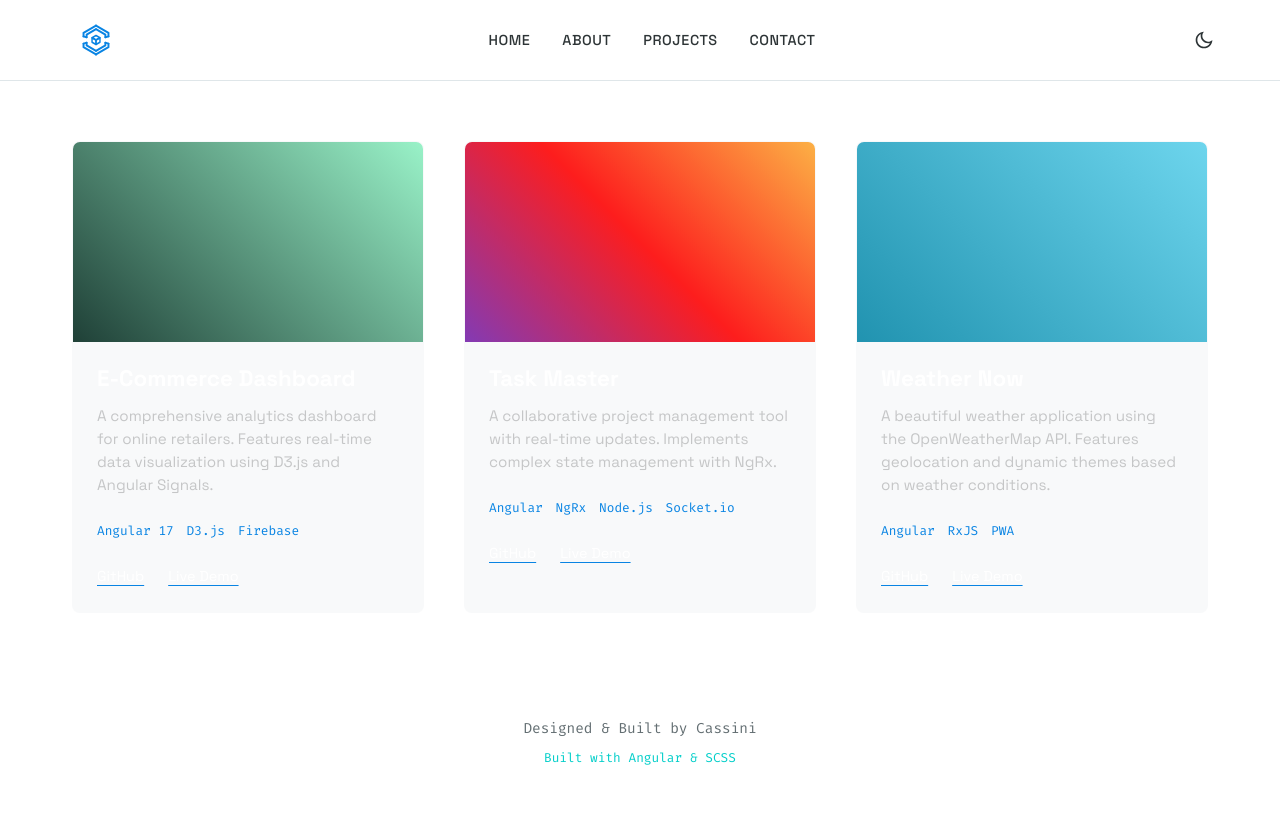
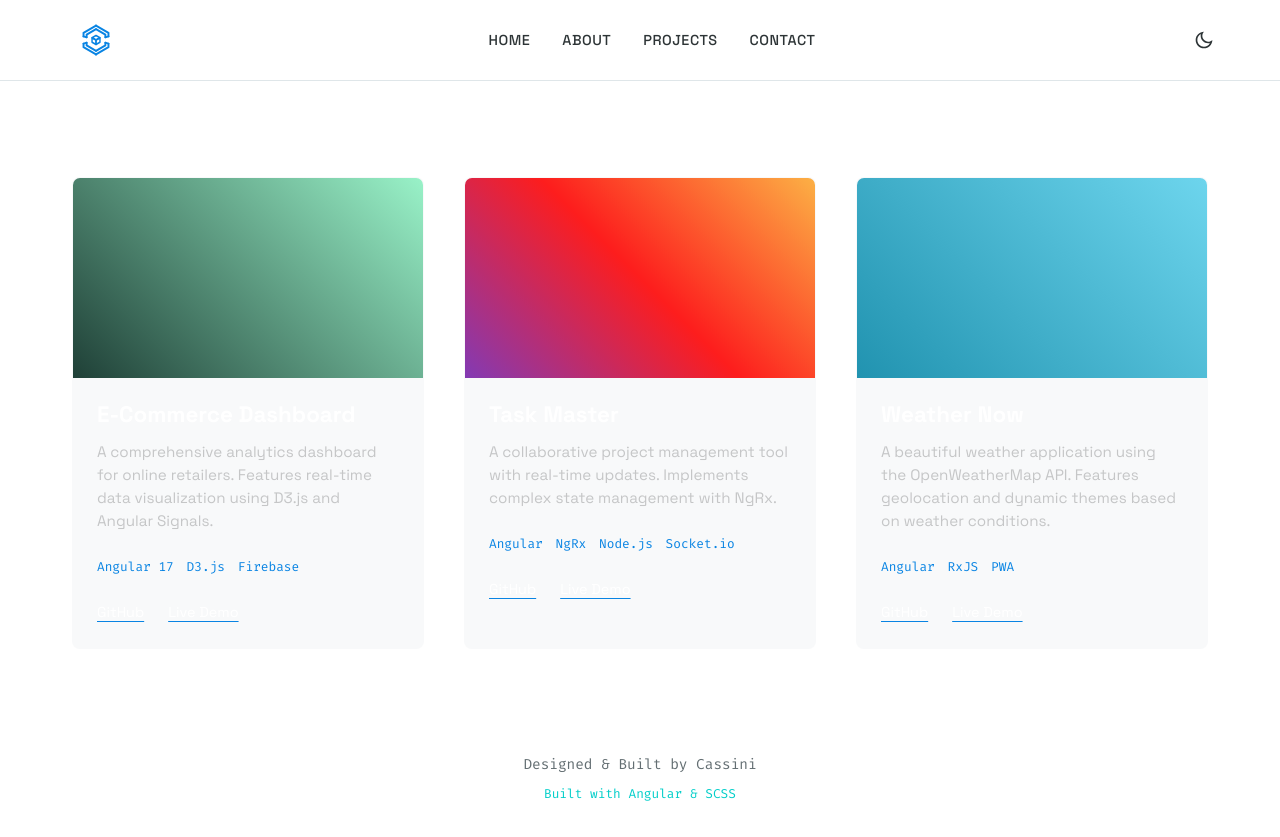
Before and after one commit to dev-cassini/cassini-portfolio, an Angular app: page /projects in a window 1280 px wide. Before the commit the page ends 801 px from the top, so only its background shows below. Built offline with nearby package versions, Linux system fonts and the light colour scheme.

Commit message:
projects - fix visual bug where header overlapped with featured projects header

```diff
--- a/src/app/components/hero/hero.html
+++ b/src/app/components/hero/hero.html
@@ -1,7 +1,6 @@
 <section class="hero">
     <div class="container hero__container">
         <div class="hero__content">
-            <h2 class="hero__greeting">Hello, I'm</h2>
             <div class="hero__title-wrapper">
                 <app-logo></app-logo>
                 <h1 class="hero__name">Cassini</h1>
--- a/src/app/components/projects/projects.scss
+++ b/src/app/components/projects/projects.scss
@@ -1,4 +1,6 @@
 .projects {
+    padding-top: 100px;
+
     &__grid {
         display: grid;
         grid-template-columns: repeat(auto-fill, minmax(300px, 1fr));
```
